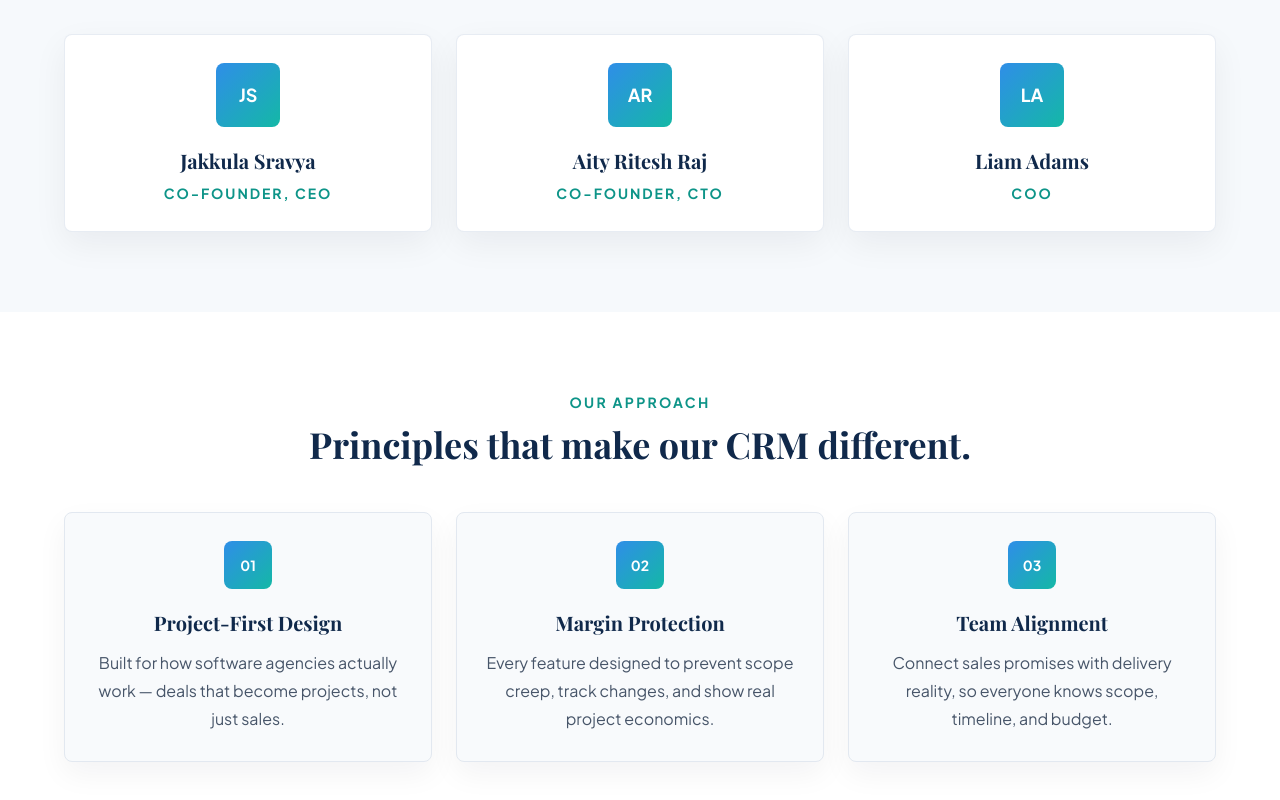
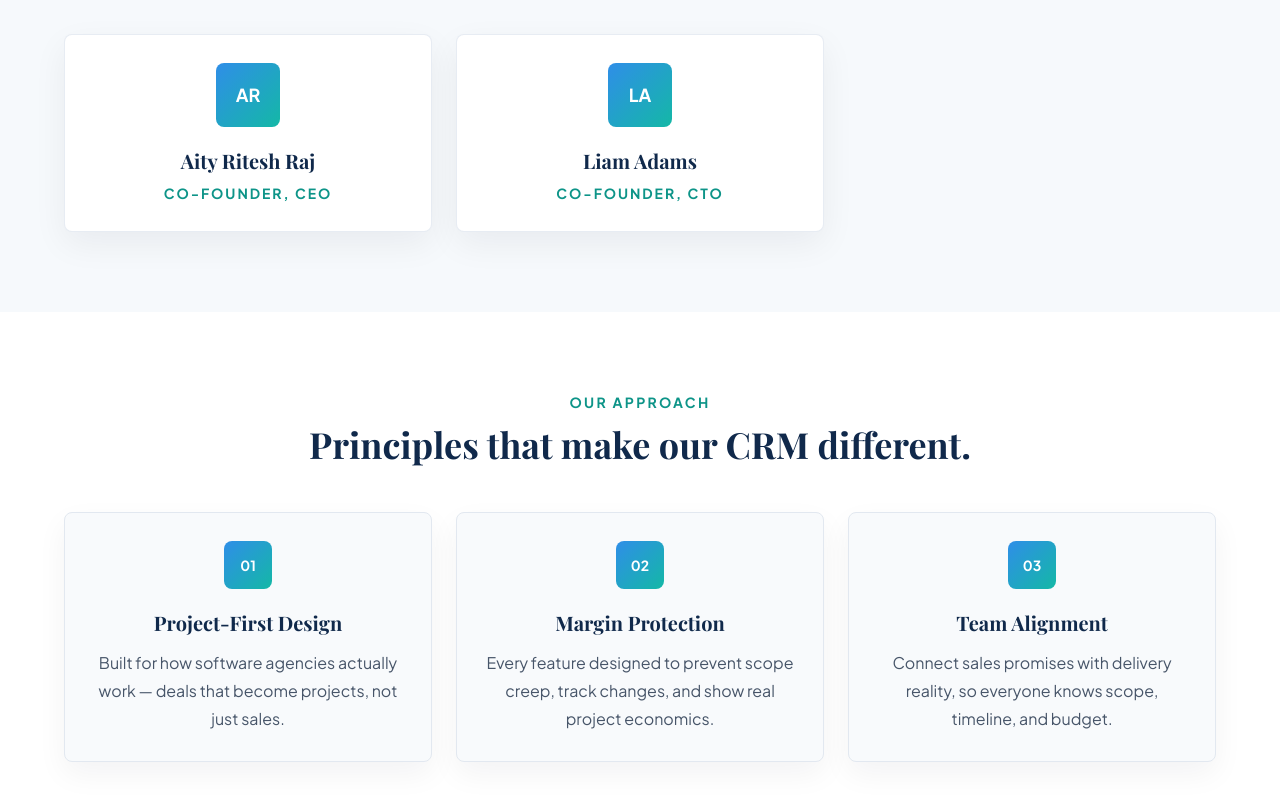
Before and after one commit to riteshaity/pairscale-tech, a React (Vite) app: page /about in a window 1280 px wide. Shown: the part 1321-2121 px from the top of the page. Built offline with nearby package versions, Linux system fonts and the light colour scheme.

Commit message:
Update About.tsx

```diff
--- a/src/pages/About.tsx
+++ b/src/pages/About.tsx
@@ -43,19 +43,19 @@ const values = [
 ];
 
 const founders = [
-  {
-    name: "Jakkula Sravya",
-    role: "Co-founder, CEO",
-    initials: "JS",
-  },
+  // {
+  //   name: "Jakkula Sravya",
+  //   role: "Co-founder, CEO",
+  //   initials: "JS",
+  // },
   {
     name: "Aity Ritesh Raj",
-    role: "Co-founder, CTO",
+    role: "Co-founder, CEO",
     initials: "AR",
   },
   {
     name: "Liam Adams",
-    role: "COO",
+    role: "Co-founder, CTO",
     initials: "LA",
   },
 ];
```
